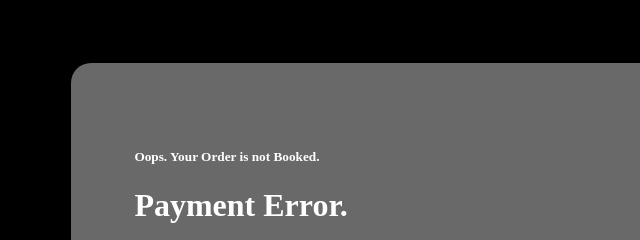
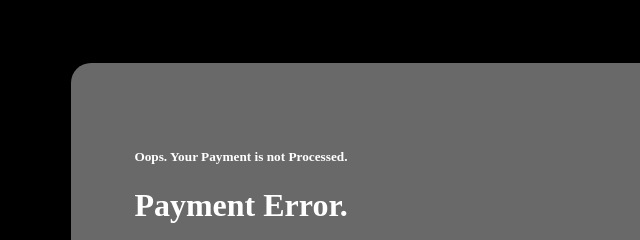
Before and after one commit to behzadqasim/StripeBackend, a website: page declinecheckout.html in a window 1280 px wide. Shown: the top 240 px of the page, 0-640 px from the left. Drawn offline with Linux system fonts and the light colour scheme.

Commit message:
Update declinecheckout.html

```diff
--- a/declinecheckout.html
+++ b/declinecheckout.html
@@ -8,7 +8,7 @@
 </head>
 <body style="background-color: black;">
     <div style="margin: 5% 5%;background-color:dimgray; justify-content: center;padding: 5%; border-radius: 20px;">
-        <h5 style="color: white;" >Oops. Your Order is not Booked.</h5>
+        <h5 style="color: white;" >Oops. Your Payment is not Processed.</h5>
         <h1 style="color: white;">Payment Error.</h1>
         <h3 style="color: white;" >Return to the App and try again.</h3>
     </div>
```
